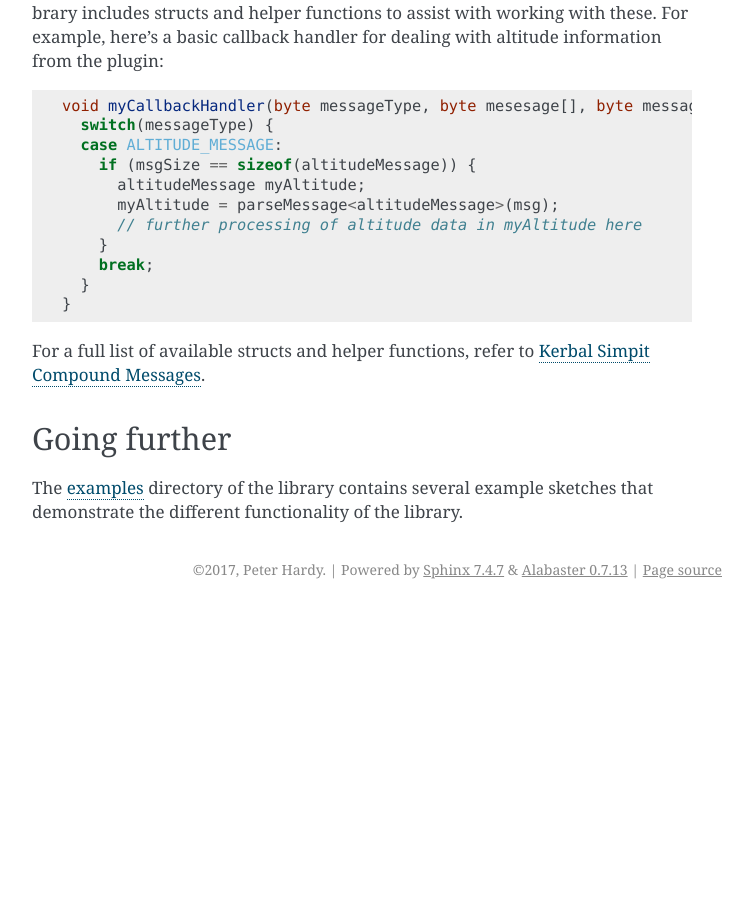
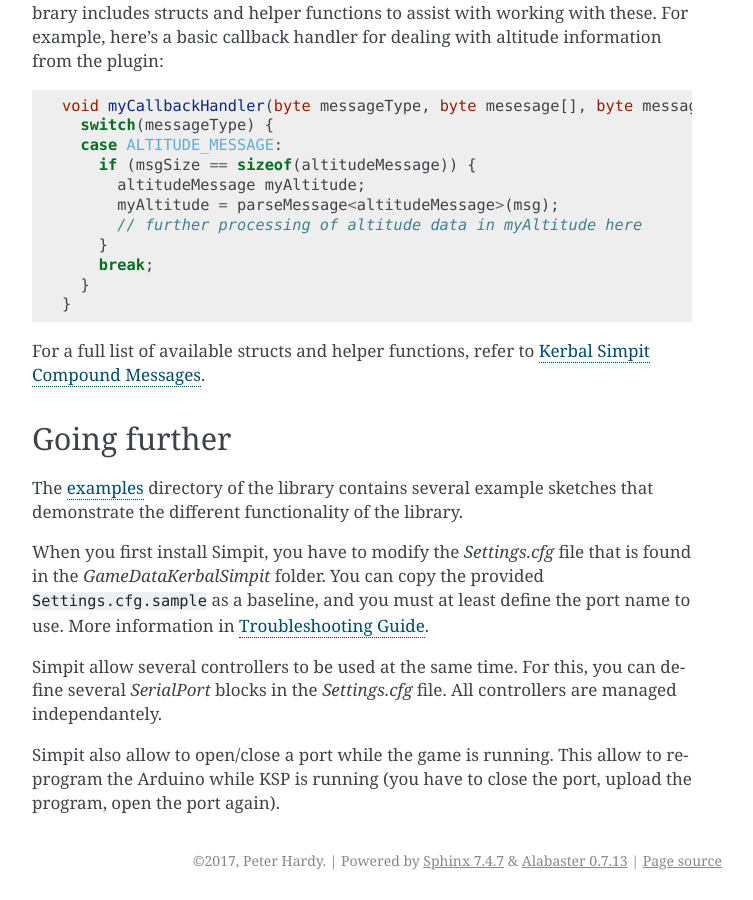
Before and after one commit to Simpit-team/KerbalSimpitRevamped-Arduino, a Sphinx documentation site: the page built from extras/docs/quickstart.rst, in a window 1280 px wide and 900 px high, scrolled down 2305 px. Shown: the whole window, without its empty margins (388-1141 px from the left). Built offline with Sphinx 7.4.7, drawn with Linux system fonts in a browser that asks for light colours; before the commit the page ends 2914 px from its top, so only the background shows below that.

Commit message:
Add some information for newcomers on the possibility of having multiple controllers and of reprogramming the Arduino live.

```diff
--- a/extras/docs/quickstart.rst
+++ b/extras/docs/quickstart.rst
@@ -124,3 +124,10 @@ The examples_ directory of the library contains several example sketches
 that demonstrate the different functionality of the library.
 
 .. _examples: https://bitbucket.org/pjhardy/kerbalsimpit-arduino/src/master/examples/
+
+When you first install Simpit, you have to modify the *Settings.cfg* file that is found in the *GameData\KerbalSimpit* folder.
+You can copy the provided ``Settings.cfg.sample`` as a baseline, and you must at least define the port name to use. More information in :any:`troubleshooting`.
+
+Simpit allow several controllers to be used at the same time. For this, you can define several *SerialPort* blocks in the *Settings.cfg* file. All controllers are managed independantely.
+
+Simpit also allow to open/close a port while the game is running. This allow to reprogram the Arduino while KSP is running (you have to close the port, upload the program, open the port again).
```
